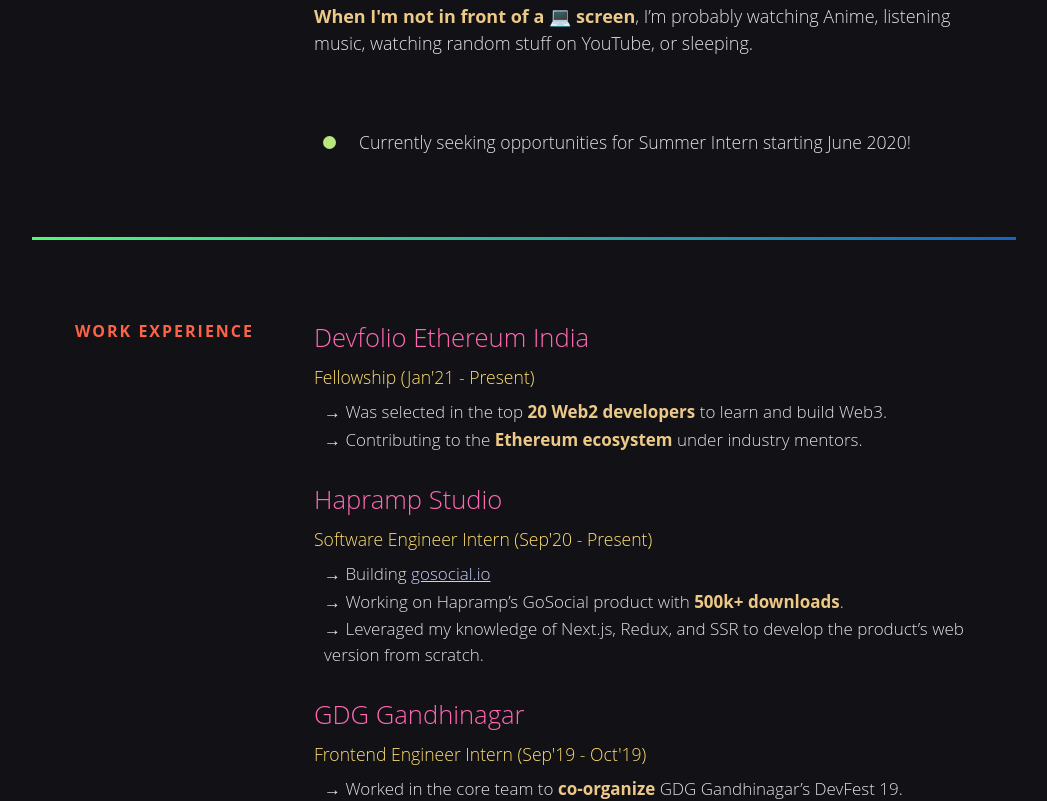
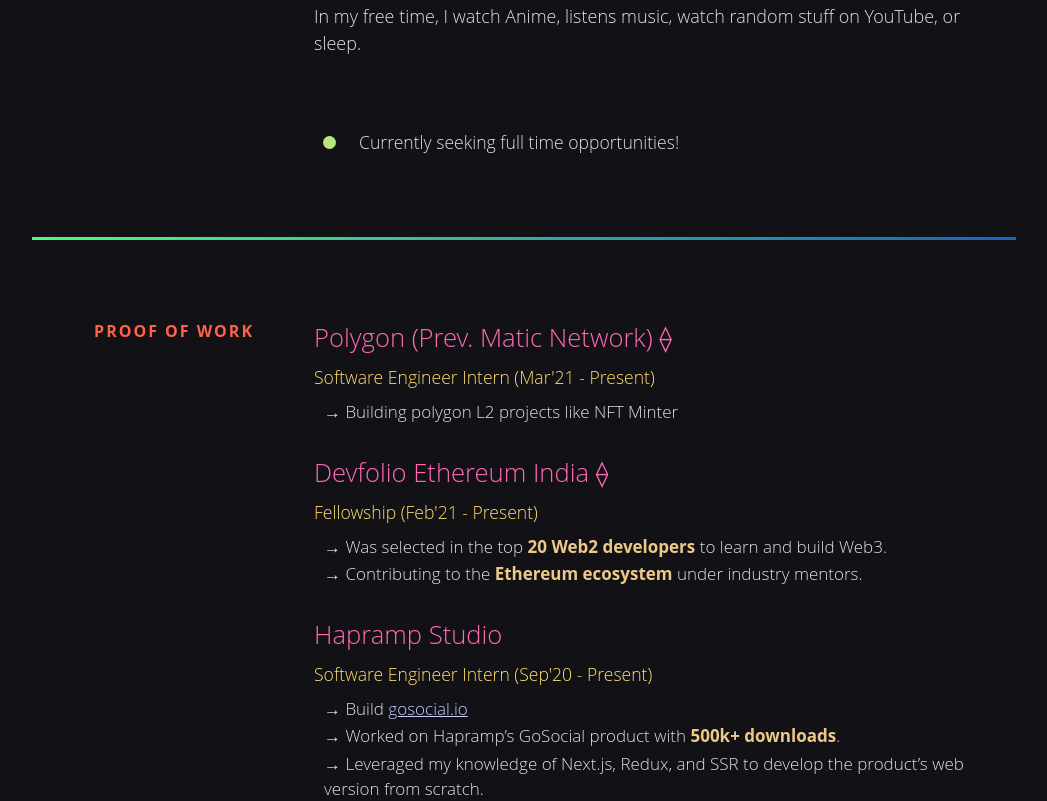
Before and after one commit to AmanRaj1608/amanraj.dev, a Next.js app: page / in a window 1280 px wide. Shown: the part 740-1541 px from the top of the page, without its empty margins (116-1163 px from the left). Built offline with nearby package versions, Linux system fonts and the light colour scheme; a web font is replaced by a local one.

Commit message:
text updates

```diff
--- a/pages/index.js
+++ b/pages/index.js
@@ -46,13 +46,13 @@
             <p> I'm a motivated <strong>full-stack engineer</strong> who has experience building and scaling web applications. I have also experience in technologies like <strong> Blockchain and Machine learning.</strong>
             </p>
 
-            <p> <strong>When I'm not in front of a 💻 screen</strong>, I’m probably watching Anime, listening music, watching random stuff on YouTube, or sleeping. </p>
+            <p>In my free time, I watch Anime, listens music, watch random stuff on YouTube, or sleep.</p>
 
             <a className="status" href="/Resume.pdf" target="_blank" rel="noopener noreferrer">
               <div className="status__light">
                 <div className="status__light__ring"></div>
                 <div className="status__light__led"></div> </div>
-              <div className="status__message underline-link" >Currently seeking opportunities for Summer Intern starting June 2020!</div>
+              <div className="status__message underline-link">Currently seeking full time opportunities!</div>
             </a>
           </div>
         </section>
@@ -60,16 +60,29 @@
         <hr className="break" />
 
         <section className="semi" >
-          <div className="semi_title">Work Experience</div>
+          <div className="semi_title">Proof of Work</div>
           <div className="semi_desc">
             <div className="achi">
 
               {/* 1 */}
               <div className="expi__name">
-                Devfolio Ethereum India
+                Polygon (Prev. Matic Network) ⟠
               </div>
               <div className="achi_name__sub">
-                Fellowship (Jan'21 - Present)
+                Software Engineer Intern (Mar'21 - Present)
+              </div>
+              <ul className="achi_list">
+                <li className="achi_name__li">
+                  Building polygon L2 projects like NFT Minter
+                </li>
+              </ul>
+
+              {/* 3 */}
+              <div className="expi__name">
+                Devfolio Ethereum India ⟠
+              </div>
+              <div className="achi_name__sub">
+                Fellowship (Feb'21 - Present)
               </div>
               <ul className="achi_list">
                 <li className="achi_name__li">
@@ -80,7 +93,7 @@
                 </li>
               </ul>
 
-              {/* 2 */}
+              {/* 5 */}
               <div className="expi__name">
                 Hapramp Studio
               </div>
@@ -89,10 +102,10 @@
               </div>
               <ul className="achi_list">
                 <li className="achi_name__li">
-                  Building <a href="http://gosocial.io/" target=" _blank" rel="noopener noreferrer">gosocial.io</a>
+                  Build <a href="http://gosocial.io/" target=" _blank" rel="noopener noreferrer">gosocial.io</a>
                 </li>
                 <li className="achi_name__li">
-                  Working on Hapramp’s GoSocial product with <strong>500k+ downloads</strong>.
+                  Worked on Hapramp’s GoSocial product with <strong>500k+ downloads</strong>.
                 </li>
                 <li className="achi_name__li">
                   Leveraged my knowledge of Next.js, Redux, and SSR to develop the product’s web
@@ -100,8 +113,8 @@
                 </li>
               </ul>
 
-              {/* 3 */}
-              <div className="expi__name">
+              {/* 4 */}
+              {/* <div className="expi__name">
                 GDG Gandhinagar
               </div>
               <div className="achi_name__sub">
@@ -114,7 +127,7 @@
                 <li className="achi_name__li">
                   Developed the webpage in Angular 7 in collaboration with the team.
                 </li>
-              </ul>
+              </ul> */}
             </div>
           </div>
         </section>
```
Also changed, not shown: .travis.yml (deleted), 2 other files (tests, documents, lock files or other folders).
